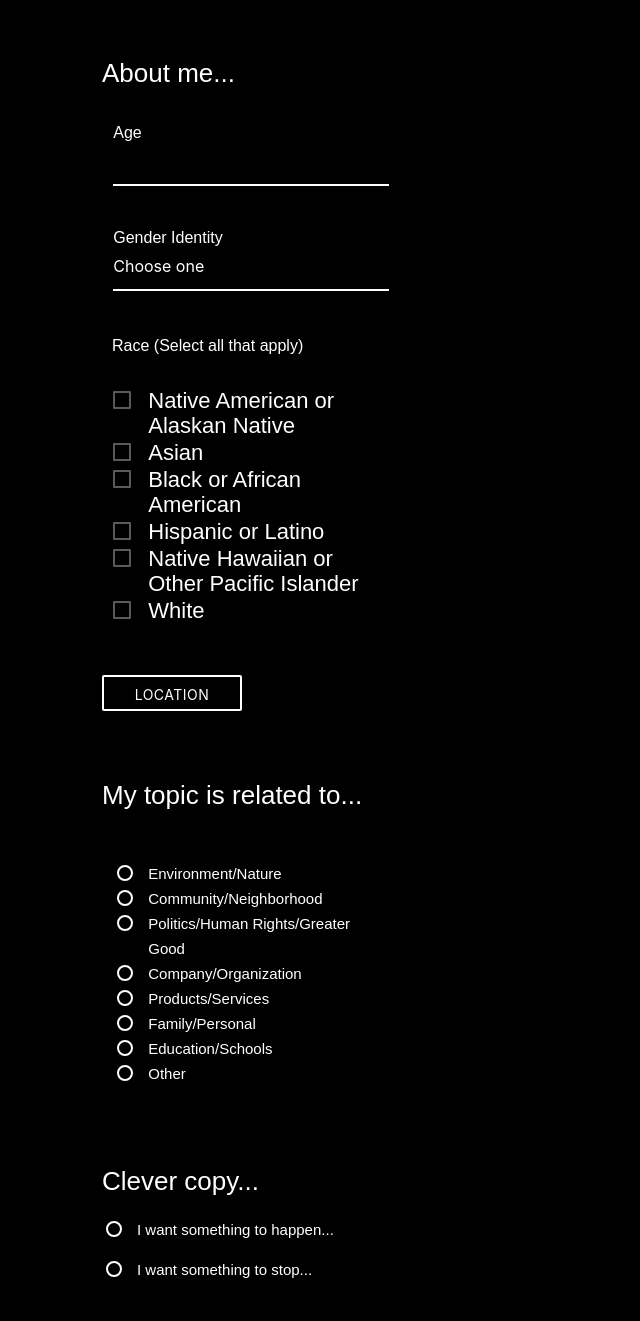
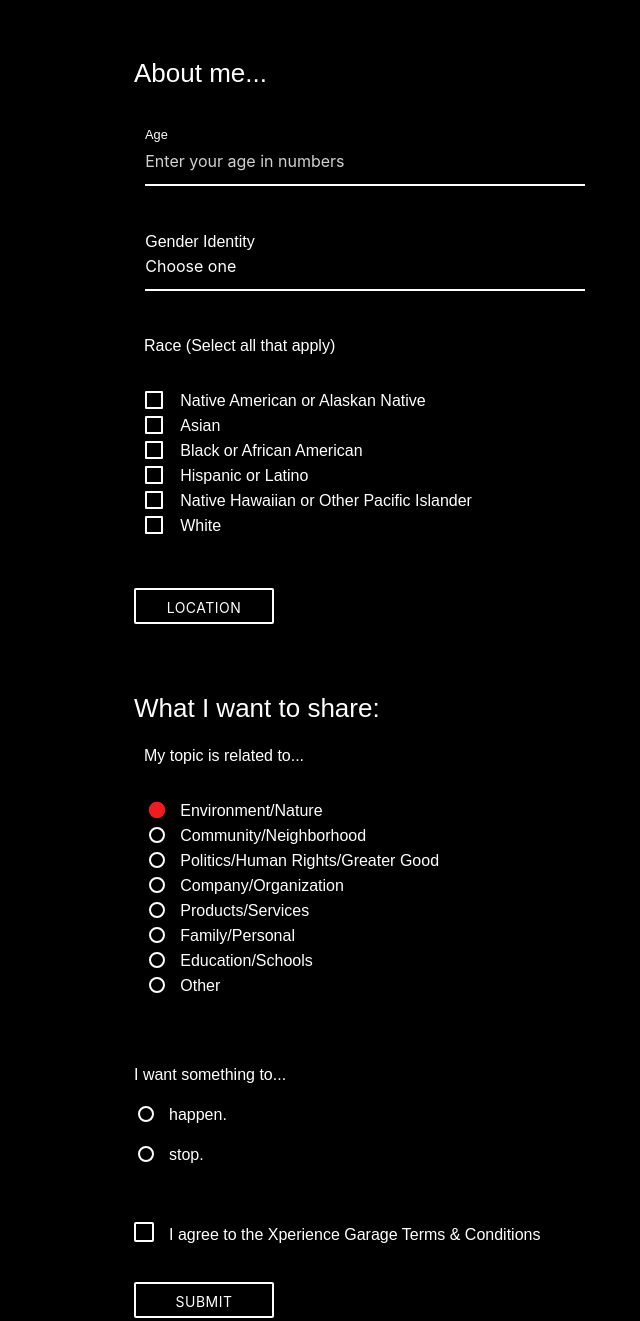
Before and after one commit to mpizarro03/q2_project, a website: page public/index.html in a window 1280 px wide. Shown: the part 240-1561 px from the top of the page, without its empty margins (90-730 px from the left). Drawn offline with nearby package versions, Linux system fonts and the light colour scheme; a web font is replaced by a local one.

Commit message:
fixed some styling issues

```diff
--- a/public/index.html
+++ b/public/index.html
@@ -34,17 +34,17 @@
 
       <!--Form-->
       <div class="row">
-        <form id="form" name="form" class="col s12 m10 l8">
+        <form id="form" name="form" class="col s12 m10 l10">
           <div class="row">
             <!--About me section-->
             <h2 class="section">About me...</h2>
-            <div class="input-field col s12 m8 l6">
+            <div class="input-field col s12 m8 l8">
               <label>Age</label>
-              <input id="age" name="age" type="number" class="validate" max="150" maxlength="3">
+              <input id="age" name="age" type="number" max="150" maxlength="3" placeholder="Enter your age in numbers">
             </div>
           </div>
           <div class="row">
-            <div class="input-field col s12 m8 l6">
+            <div class="input-field col s12 m8 l8">
               <select id="gender">
                 <option class="gender" value=""disabled selected>Choose one</option>
                 <option class="gender" value="Gender Non Conforming">Gender Non Conforming</option>
@@ -59,8 +59,8 @@
             </div>
           </div>
           <div class="row">
-            <label id="race" class="row">Race (Select all that apply)</label>
-            <div id="raceOption" class="input-field col s12 m8 l6">
+            <label id="indent1" class="row">Race (Select all that apply)</label>
+            <div id="raceOption" class="input-field col s12 m8 l8">
               <p>
                 <label>
                   <input class="race" type="checkbox" name="race" value="Native American or Alaskan Native">
@@ -103,11 +103,12 @@
 
           <!--Problem section-->
           <div class="row section">
-            <h2>My topic is related to...</h2>
-            <div id="topic" class="input-field col s12 m8 l6">
+            <h2>What I want to share:</h2>
+            <label id="indent2" class="row">My topic is related to...</label>
+            <div id="topic" class="input-field col s12 m8 l8">
               <p>
                 <label>
-                  <input class="topic" value="Environment/Nature" name="group1" type="radio"/>
+                  <input class="topic" value="Environment/Nature" name="group1" type="radio" checked/>
                   <span>Environment/Nature</span><br>
                 </label>
 
@@ -149,17 +150,17 @@
             </div>
           </div>
           <div class="row">
-            <h2>Clever copy...</h2>
+            <label>I want something to...</label>
             <p>
               <label>
                 <input class="viewpoint1" name="group2" type="radio"/>
-                <span>I want something to happen...</span>
+                <span>happen.</span>
               </label>
             </p>
             <p>
               <label>
                 <input class="viewpoint2" name="group2" type="radio"/>
-                <span>I want something to stop...</span>
+                <span>stop.</span>
               </label>
             </p>
           </div>
--- a/public/index.js
+++ b/public/index.js
@@ -2,7 +2,7 @@ $(document).ready(function(){
 
   const otherTopic =
     `<div class="input-field col s12 m8 l6">
-      <input placeholder="Other topic" id="type" type="text" class="validate">
+      <input placeholder="Other topic" id="type" type="text">
     </div>`
 
   const start =
@@ -91,12 +91,14 @@ $(document).ready(function(){
   $('.viewpoint1').on('click', function(){
     $('#madlib').empty()
     $('#madlib').append(start)
+    this.attr('checked', 'checked')
     event.preventDefault();
   })
 
   $('.viewpoint2').on('click', function(){
     $('#madlib').empty()
     $('#madlib').append(stop)
+    this.attr('checked', 'checked')
     event.preventDefault();
   })
 
--- a/public/style.css
+++ b/public/style.css
@@ -1,5 +1,9 @@
 body {
   background-color: black
+}
+
+.container {
+  width: 65%
 }
 
 /* FONTS */
@@ -18,7 +22,11 @@ body {
     font-weight: 600;
   }
 
-  #race {
+  #indent1 {
+    margin-left: 10px
+  }
+
+  #indent2 {
     margin-left: 10px
   }
 
@@ -33,8 +41,7 @@ body {
   .input-field>label {
     font-family: 'Nunito Sans', sans-serif;
     font-size: 16px;
-    color: white;
-    top: -30px
+    color: white
   }
 
 /* Text inputs */
@@ -42,6 +49,12 @@ body {
 input[type=number]:not(.browser-default) {
   border-bottom: 2px solid white;
   color: white
+}
+
+input[type=number]::-webkit-inner-spin-button,
+input[type=number]::-webkit-outer-spin-button {
+  -webkit-appearance: none;
+  margin: 0;
 }
 
 textarea.materialize-textarea {
@@ -52,7 +65,7 @@ textarea.materialize-textarea {
 
   [type="radio"]+span {
     font-family: 'Nunito Sans', sans-serif;
-    font-size: 22px;
+    font-size: 16px;
     color: white
   }
 
@@ -62,10 +75,14 @@ textarea.materialize-textarea {
     border-color: white
   }
 
-   [type="radio"]:checked+span:before, [type="radio"]:checked+span:after, [type="radio"].with-gap:checked+span:before, [type="radio"].with-gap:checked+span:after {
+  [type="radio"]:checked+span:before, [type="radio"]:checked+span:after, [type="radio"].with-gap:checked+span:before, [type="radio"].with-gap:checked+span:after {
      color: white;
      background-color: #EE1B1F;
      border-color: #EE1B1F
+   }
+
+  [type="radio"]:not(:checked)+span, [type="radio"]:checked+span {
+    font-size: 16px;
    }
 
 
@@ -73,7 +90,7 @@ textarea.materialize-textarea {
 
   [type="checkbox"]+span:not(.lever){
     font-family: 'Nunito Sans', sans-serif;
-    font-size: 22px;
+    font-size: 16px;
     color: white
   }
 
@@ -84,17 +101,20 @@ textarea.materialize-textarea {
   }
 
   [type="checkbox"]+span:not(.lever):before, [type="checkbox"]:not(.filled-in)+span:not(.lever):after {
-    border: 2px solid white
-    color: white;
+    border: 2px solid white;
+    font-size: 16px;
+    color: white
   }
 
   [type="checkbox"].filled-in:not(:checked)+span:not(.lever):after {
-    border: 2px solid white
+    border: 2px solid white;
+    font-size: 16px;
   }
 
   [type="checkbox"].filled-in:checked+span:not(.lever):after {
     border: 2px solid red;
-    background-color: red
+    background-color: red;
+    font-size: 16px
   }
 
 /* Dropdowns */
```
Also changed, not shown: Q2_done_list.md (+1 -5 lines), strategy/Logo.png (added).
